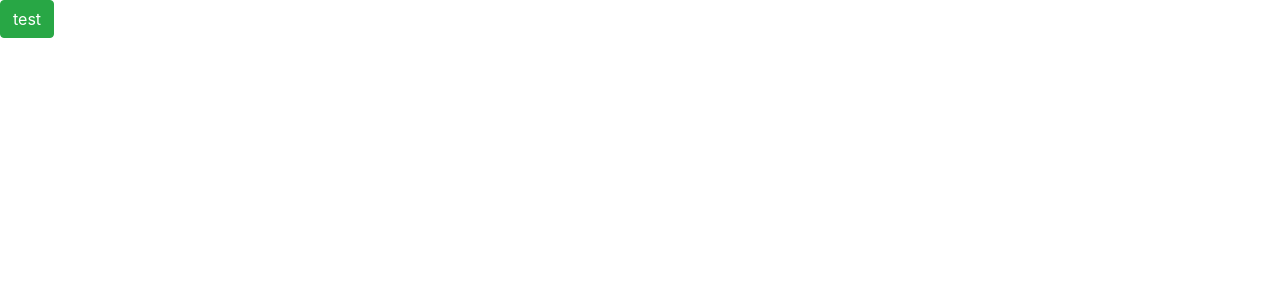
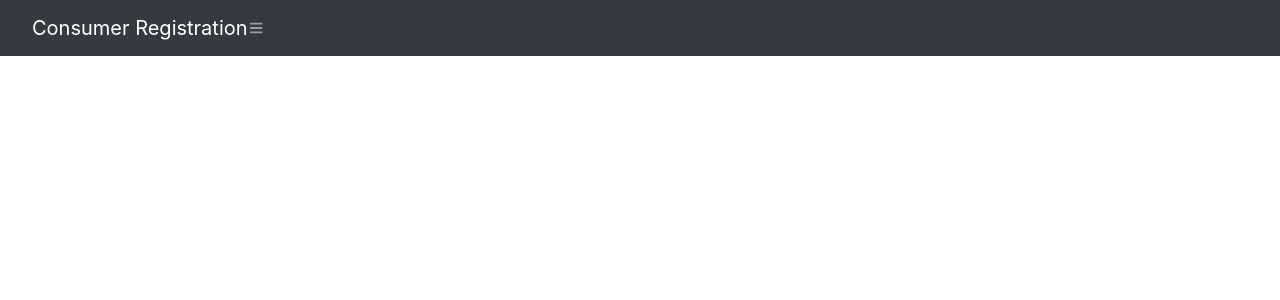
Before and after one commit to renataleite/clients, an Angular app: page / in a window 1280 px wide. Shown: the top 300 px of the page. Built offline with nearby package versions, Linux system fonts and the light colour scheme.

Commit message:
create navbar

```diff
--- a/src/app/app.component.html
+++ b/src/app/app.component.html
@@ -1 +1 @@
-<button class="btn btn-success">test</button>
+<app-navbar></app-navbar>
--- a/src/app/app.module.ts
+++ b/src/app/app.module.ts
@@ -1,3 +1,4 @@
+import { TemplateModule } from './template/template.module';
 import { NgModule } from '@angular/core';
 import { BrowserModule } from '@angular/platform-browser';
 
@@ -10,7 +11,8 @@ import { AppComponent } from './app.component';
   ],
   imports: [
     BrowserModule,
-    AppRoutingModule
+    AppRoutingModule,
+    TemplateModule
   ],
   providers: [],
   bootstrap: [AppComponent]
--- /dev/null
+++ b/src/app/template/navbar/navbar.component.html
@@ -0,0 +1,6 @@
+<nav class="sb-topnav navbar navbar-expand navbar-dark bg-dark">
+  <a class="navbar-brand" href="#">Consumer Registration</a>
+  <button class="btn btn-link btn-sm order-1 order-lg-0" id="sidebarToggle" href="#">
+      <i class="fas fa-bars"></i>
+  </button>
+</nav>
--- /dev/null
+++ b/src/app/template/navbar/navbar.component.ts
@@ -0,0 +1,15 @@
+import { Component, OnInit } from '@angular/core';
+
+@Component({
+  selector: 'app-navbar',
+  templateUrl: './navbar.component.html',
+  styleUrls: ['./navbar.component.css']
+})
+export class NavbarComponent implements OnInit {
+
+  constructor() { }
+
+  ngOnInit(): void {
+  }
+
+}
```
Also changed, not shown: src/app/template/template.module.ts (added, +18 -0 lines), src/app/template/navbar/navbar.component.css (added), 1 other file (tests, documents, lock files or other folders).
